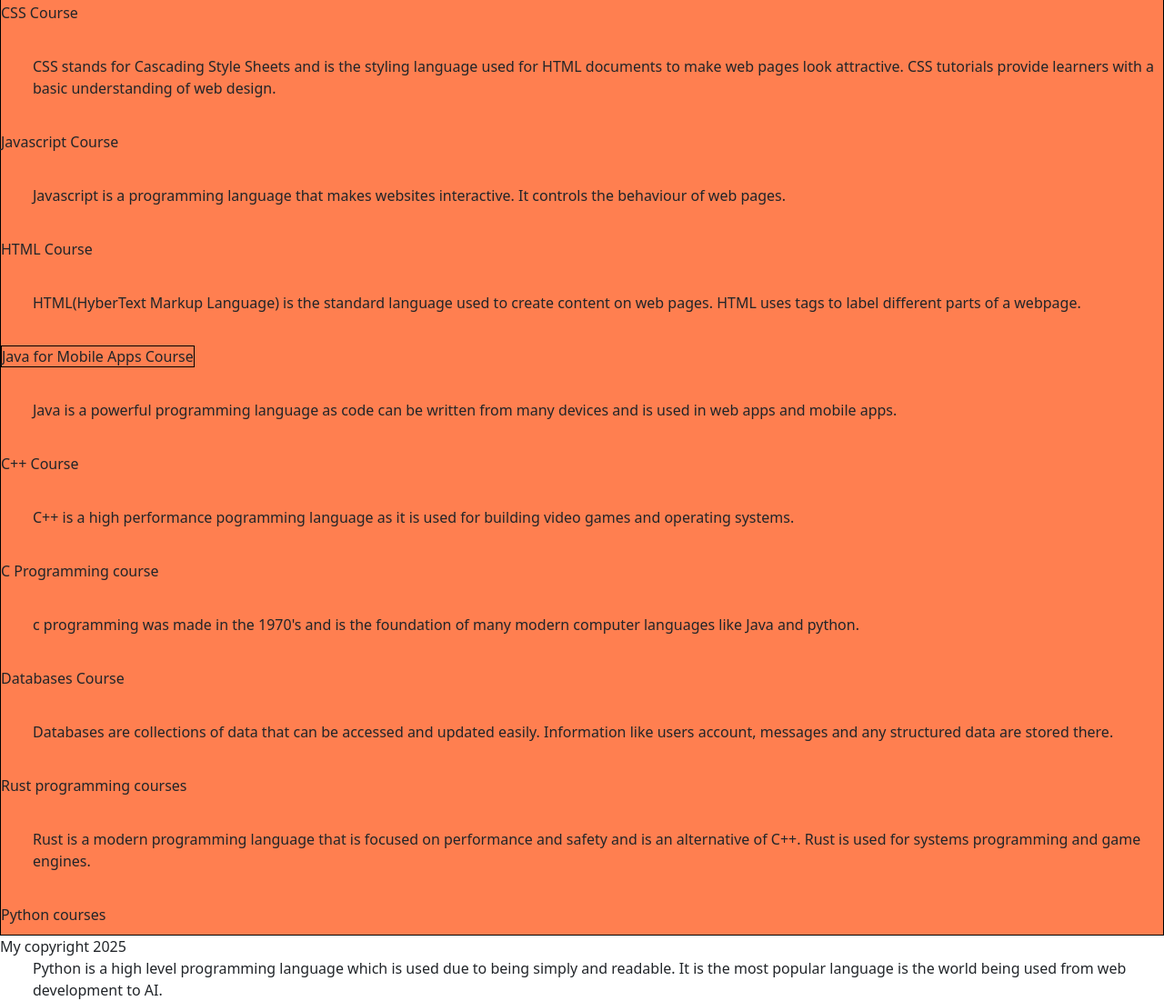
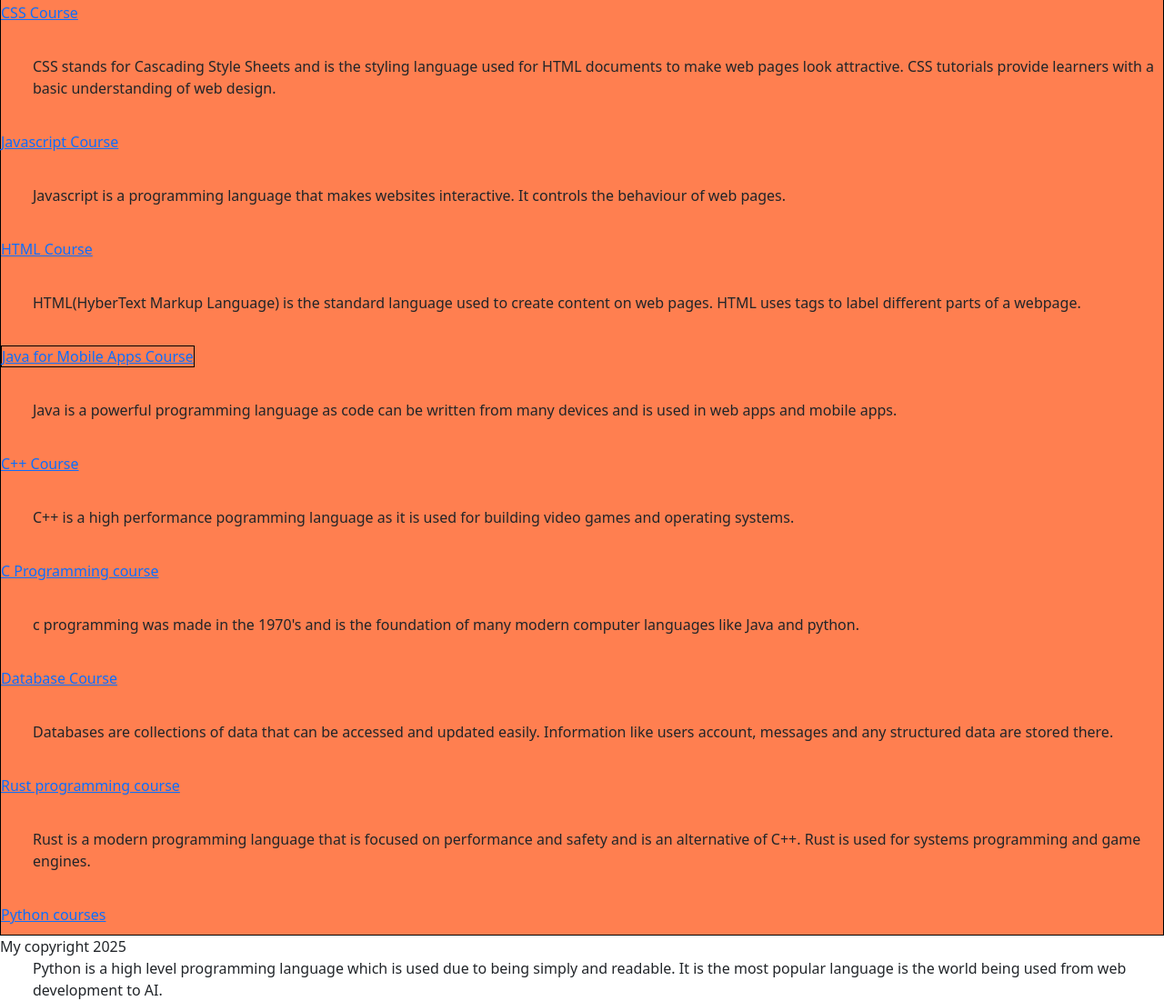
Before and after one commit to Hussain1717/Hussain1717.github.io, a plain HTML site: page careers.html in a window 1280 px wide. Shown: the part 1571-2672 px from the top of the page at 91% size. Drawn offline with Linux system fonts and the light colour scheme; a script that the page names is missing.

Commit message:
Add files via upload

```diff
--- a/careers.html
+++ b/careers.html
@@ -60,23 +60,31 @@
 <div class="our_courses">
     <h1> Links to web development course</h1>
     <dd>
-        <dl class="cs"> CSS Course</dl>
+        <dl class="cs"><a href="https://www.w3schools.com/Css/" >CSS Course</a> </dl>
         <p> CSS stands for Cascading Style Sheets and is the styling language used for HTML documents to make web pages look attractive. CSS tutorials provide learners with a basic understanding of web design.</p>
-        <dl class="js"> Javascript Course</dl>
+
+        <dl class="js"><a href="https://www.edx.org/learn/web-development/ibm-introduction-to-web-development-with-html5-css3-and-javascript">Javascript Course</a></dl>
         <P> Javascript is a programming language that makes websites interactive. It controls the behaviour of web pages.</P>
-        <dl class="hc"> HTML Course</dl>
+
+        <dl class="hc"><a href="https://www.edx.org/learn/computer-science/ibm-guided-project-interest-calculator-using-html-css-js">HTML Course</a> </dl>
         <P> HTML(HyberText Markup Language) is the standard language used to create content on web pages. HTML uses tags to label different parts of a webpage.</P>
-        <dl class="jmac"> Java for Mobile Apps Course</dl>
+
+        <dl class="jmac"><a href="https://www.w3schools.com/w3css/w3css_mobile.asp">Java for Mobile Apps Course</a></dl>
         <p> Java is a powerful programming language as code can be written from many devices and is used in web apps and mobile apps.</p>
-        <dl class="c++"> C++ Course</dl>
+
+        <dl class="c++"><a href="https://www.w3schools.com/cpp/default.asp">C++ Course</a></dl>
         <P> C++ is a high performance pogramming language as it is used for building video games and operating systems. </P>
-        <dl class="cp"> C Programming course</dl>
+
+        <dl class="cp"><a href="https://www.w3schools.com/c/index.php">C Programming course </a></dl>
         <P> c programming was made in the 1970's and is the foundation of many modern computer languages like Java and python.</P>
-        <dl class="db"> Databases Course</dl>
+
+        <dl class="db"><a href="https://www.w3schools.com/sql/">Database Course </a></dl>
         <p> Databases are collections of data that can be accessed and updated easily. Information like users account, messages and any structured data are stored there.</p>
-        <dl class="rust"> Rust programming courses</dl>
+
+        <dl class="rust"><a href="https://www.w3schools.com/rust/index.php">Rust programming course </a></dl>
         <p> Rust is a modern programming language that is focused on performance and safety and is an alternative of C++. Rust is used for systems programming and game engines.</p>
-        <dl class="python"> Python courses</dl>
+
+        <dl class="python"><a href="https://www.w3schools.com/python/">Python courses</a></dl>
         <p> Python is a high level programming language which is used due to being simply and readable. It is the most popular language is the world being used from web development to AI.</p>
     </dd>
 </div>
```
